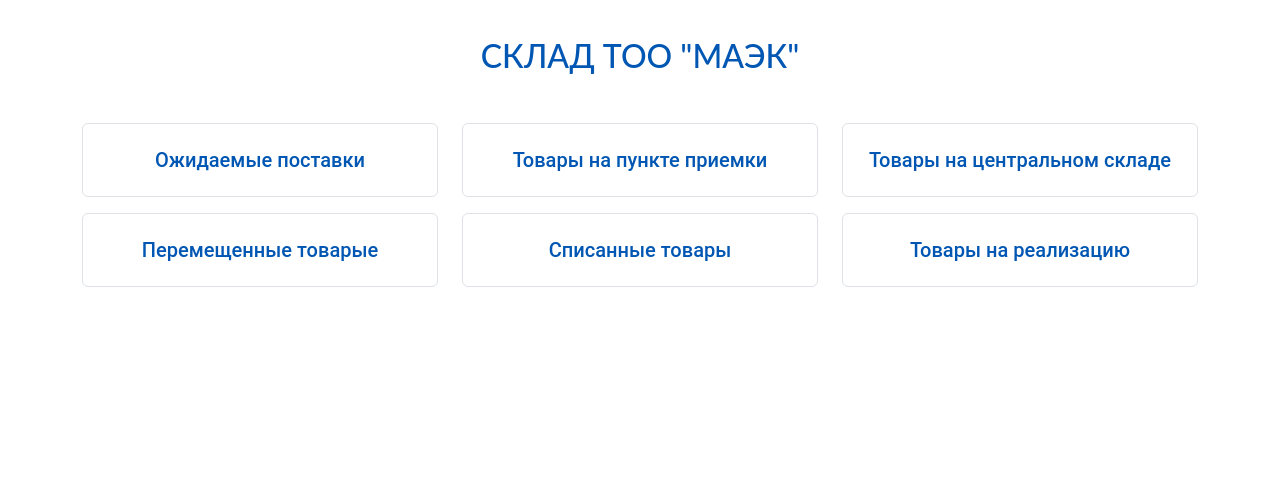
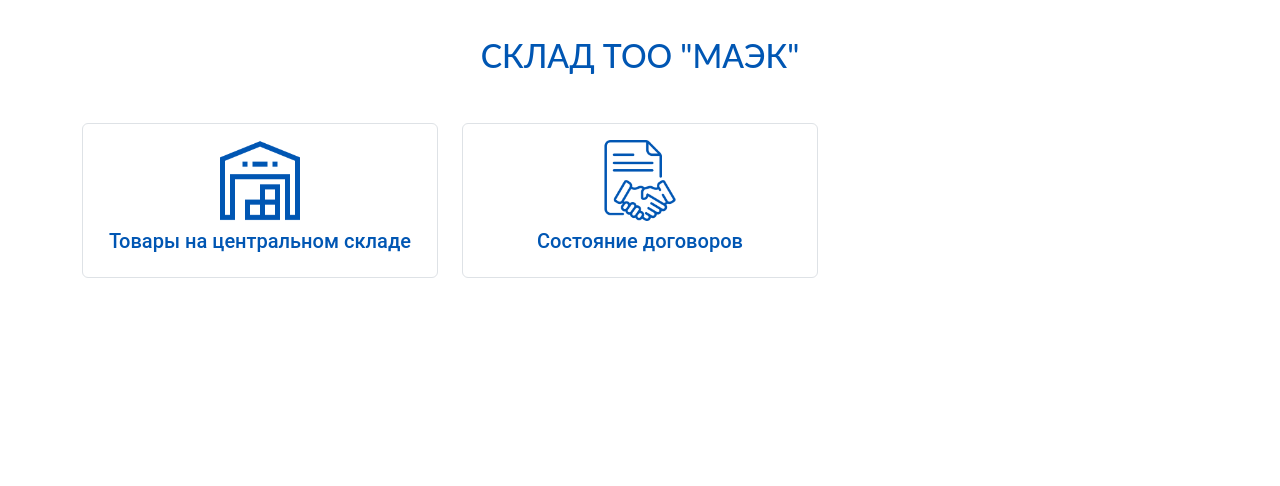
Before and after one commit to Kairat12/maek_measuring, a Django app: page / in a window 1280 px wide. Shown: the part 62-548 px from the top of the page. Run offline with Django 4.2, Linux system fonts and the light colour scheme; the visitor is signed in with stand-in values (Sample User, id 1); some libraries are stand-ins or nearby versions.

Commit message:
change main links

```diff
--- a/templates/index.html
+++ b/templates/index.html
@@ -9,54 +9,62 @@
             <h2 class="h2 text-center">СКЛАД TOO "МАЭК"</h2>
         </div>
         <div class="row">
-            <div class="col-xl-4 col-lg-4 col-md-6 col-sm main-block mb-3">
-                <a href="" class="main_link">
+{#            <div class="col-xl-4 col-lg-4 col-md-6 col-sm main-block mb-3">#}
+{#                <a href="" class="main_link">#}
+{#                    <div class="text-center border border-1 rounded p-3 main_block__block">#}
+{#                        <img src="{% static 'img/home/security.png' %}" alt="мощность" class="w-25 object-fit-contain" />#}
+{#                        <p class="h5 mt-2">Ожидаемые поставки</p>#}
+{#                    </div>#}
+{#                </a>#}
+{#            </div>#}
+{#            <div class="col-xl-4 col-lg-4 col-md-6 col-sm main-block">#}
+{#                <a href="" class="main_link">#}
+{#                    <div class="text-center border border-1 rounded p-3 main_block__block">#}
+{#                        <img src="{% static 'img/home/data-structure.png' %}"  alt="Схемы" class="w-25 object-fit-contain"/>#}
+{#                        <p class="h5 mt-2">Товары на пункте приемки</p>#}
+{#                    </div>#}
+{#                </a>#}
+{#            </div>#}
+            <div class="col-xl-4 col-lg-4 col-md-6 col-sm main-block">
+                <a href="{% url 'sklad:main_sklad' %}" class="main_link">
                     <div class="text-center border border-1 rounded p-3 main_block__block">
-{#                        <img src="{% static 'img/home/security.png' %}" alt="мощность" class="w-25 object-fit-contain" />#}
-                        <p class="h5 mt-2">Ожидаемые поставки</p>
-                    </div>
-                </a>
-            </div>
-            <div class="col-xl-4 col-lg-4 col-md-6 col-sm main-block">
-                <a href="" class="main_link">
-                    <div class="text-center border border-1 rounded p-3 main_block__block">
-{#                        <img src="{% static 'img/home/data-structure.png' %}"  alt="Схемы" class="w-25 object-fit-contain"/>#}
-                        <p class="h5 mt-2">Товары на пункте приемки</p>
+                        <img src="{% static 'img/home/warehouse.png' %}"  alt="Схемы" class="w-25 object-fit-contain"/>
+                        <p class="h5 mt-2">Товары на центральном складе</p>
                     </div>
                 </a>
             </div>
             <div class="col-xl-4 col-lg-4 col-md-6 col-sm main-block">
                 <a href="{% url 'sklad:main_sklad' %}" class="main_link">
                     <div class="text-center border border-1 rounded p-3 main_block__block">
-{#                        <img src="{% static 'img/home/data-structure.png' %}"  alt="Схемы" class="w-25 object-fit-contain"/>#}
-                        <p class="h5 mt-2">Товары на центральном складе</p>
+                        <img src="{% static 'img/home/contract.png' %}"  alt="Схемы" class="w-25 object-fit-contain"/>
+                        <p class="h5 mt-2">Состояние договоров</p>
                     </div>
                 </a>
             </div>
-            <div class="col-xl-4 col-lg-4 col-md-6 col-sm main-block">
-                <a href=""  class="main_link">
-                    <div class="text-center border border-1 rounded p-3 main_block__block">
+{#            <div class="col-xl-4 col-lg-4 col-md-6 col-sm main-block">#}
+{#                <a href=""  class="main_link">#}
+{#                    <div class="text-center border border-1 rounded p-3 main_block__block">#}
 {#                        <img src="{% static 'img/home/data-structure.png' %}"  alt="Схемы" class="w-25 object-fit-contain"/>#}
-                        <p class="h5 mt-2">Перемещенные товарые</p>
-                    </div>
-                </a>
-            </div>
-            <div class="col-xl-4 col-lg-4 col-md-6 col-sm main-block">
-                <a href=""  class="main_link">
-                    <div class="text-center border border-1 rounded p-3 main_block__block">
+{#                        <p class="h5 mt-2">Перемещенные товарые</p>#}
+{#                    </div>#}
+{#                </a>#}
+{#            </div>#}
+{#            <div class="col-xl-4 col-lg-4 col-md-6 col-sm main-block">#}
+{#                <a href=""  class="main_link">#}
+{#                    <div class="text-center border border-1 rounded p-3 main_block__block">#}
 {#                        <img src="{% static 'img/home/data-structure.png' %}"  alt="Схемы" class="w-25 object-fit-contain"/>#}
-                        <p class="h5 mt-2">Списанные товары</p>
-                    </div>
-                </a>
-            </div>
-            <div class="col-xl-4 col-lg-4 col-md-6 col-sm main-block">
-                <a href="" class="main_link">
-                    <div class="text-center border border-1 rounded p-3 main_block__block">
+{#                        <p class="h5 mt-2">Списанные товары</p>#}
+{#                    </div>#}
+{#                </a>#}
+{#            </div>#}
+{#            <div class="col-xl-4 col-lg-4 col-md-6 col-sm main-block">#}
+{#                <a href="" class="main_link">#}
+{#                    <div class="text-center border border-1 rounded p-3 main_block__block">#}
 {#                        <img src="{% static 'img/home/data-structure.png' %}"  alt="Схемы" class="w-25 object-fit-contain"/>#}
-                        <p class="h5 mt-2">Товары на реализацию</p>
-                    </div>
-                </a>
-            </div>
+{#                        <p class="h5 mt-2">Товары на реализацию</p>#}
+{#                    </div>#}
+{#                </a>#}
+{#            </div>#}
         </div>
     </div>
 </div>
```
Also changed, not shown: static/img/home/contract.png (added), static/img/home/warehouse.png (added).
